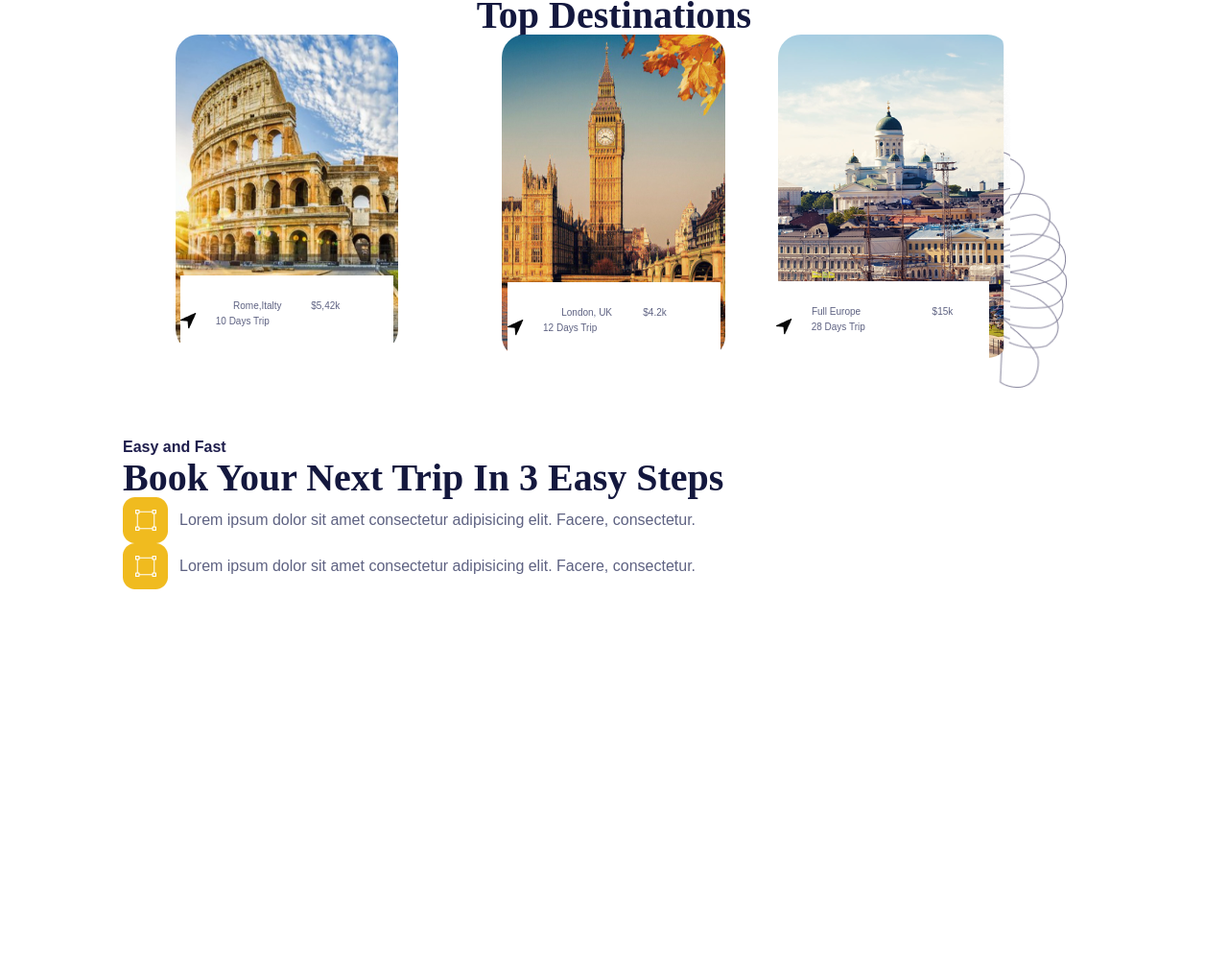
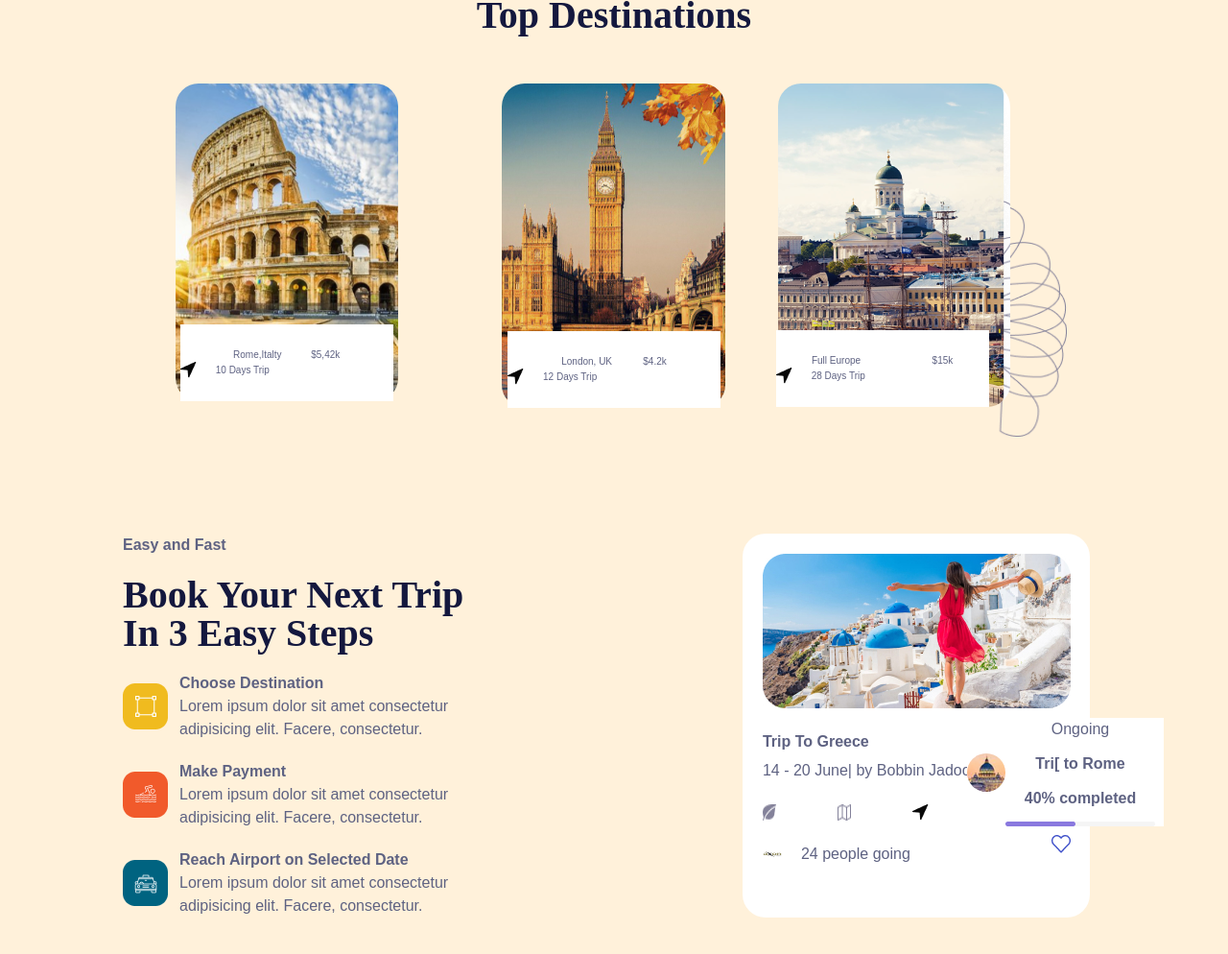
Before and after one commit to terhemeniorwua-png/travellers-website, a website: page index.html in a window 1280 px wide. Shown: the part 1300-2294 px from the top of the page at 96% size. Before the commit the page ends 1914 px from the top, so only its background shows below. Drawn offline with Linux system fonts and the light colour scheme.

Commit message:
made the booking section

```diff
--- a/index.html
+++ b/index.html
@@ -83,7 +83,7 @@
                     <h2 class="text-[#5E6282] pb-2">Top Selling</h2>
                     <h1 class="subHead">Top Destinations</h1>
                 </div>
-                <div class="flex gap-0">
+                <div class="paddingcity flex gap-0">
                     <div class="cityCard">
                         <img src="image/massion2.png" alt="" class=" rounded-3xl">
                         <div class="cardText">
@@ -131,21 +131,68 @@
                 </div>
              </section>
              <!-- booking -->
-              <section>
-                <div>
+              <section class="flex gap-5 paddingcity">
+                <div class="space-y-5">
                     <h2>Easy and Fast</h2>
-                    <h1 class="subHead">Book Your Next Trip In 3 Easy Steps</h1>
+                    <h1 class="subHead w-[60%]">Book Your Next Trip In 3 Easy Steps</h1>
                     <div class="flex items-center gap-3">
                         <img src="image/yellow-sqr.png" alt="">
+                        <div class="w-[50%]">
+                            <h2>Choose Destination</h2>
                         <p>Lorem ipsum dolor sit amet consectetur adipisicing elit. Facere, consectetur.</p>
+                        </div>
                     </div>
                     <div class="flex items-center gap-3">
-                        <img src="image/yellow-sqr.png" alt="">
+                        <img src="image/Group 12.png" alt="">
+                        <div class="w-[50%]">
+                            <h2>Make Payment</h2>
                         <p>Lorem ipsum dolor sit amet consectetur adipisicing elit. Facere, consectetur.</p>
+                        </div>
+                    </div>
+                     <div class="flex items-center gap-3">
+                        <img src="image/Group 11.png" alt="">
+                       <div class="w-[50%]">
+                         <h2>Reach Airport on Selected Date</h2>
+                        <p>Lorem ipsum dolor sit amet consectetur adipisicing elit. Facere, consectetur.</p>
+                       </div>
                     </div>
                 </div>
+                <!-- card -->
+                <div class="celeCard">
+                    <img src="image/clelLady.jpg" alt="">
+                    <div class="pt-5">
+                        <h2 class="text-[#060813]">Trip To Greece</h2>
+                        <p>
+                            <span>14 - 20 June| by Bobbin Jadoo</span>
+                        </p>
+                        <div class="flex justify-start gap-16 pt-5">
+                            <img src="image/leaf 1.png" alt="" class="text-sm">
+                            <img src="image/Group (4).png" alt="" class="text-sm">
+                            <img src="image/arrow-head.png" alt="" class="text-sm">
+                        </div>
+                        <div class="flex justify-between items-center">
+                           <div class="flex items-center gap-5 pt-5">
+                             <img src="image/image 27.png" alt="" class="size-5">
+                            <p>24 people going</p>
+                           </div>
+                           <div><img src="image/love.png" alt="" class="text-sm"></div>
+                        </div>
+                    </div>
+                </div>
+
               </section>
+              <!-- positioned card on celeCard -->
+                  <div class="flex items-center bg-white w-[20%] relative bottom-[13em] left-[55em]">
+                    <img src="image/bongalo.png" alt="" class="rounded-full size-10">
+                    <div class="flex flex-col items-center space-y-3">
+                        <h6>Ongoing</h6>
+                        <h2>Tri[ to Rome</h2>
+                        <h2>40% completed</h2>
+                        <img src="image/Group 3.png" alt="">
+                    </div>
+                </div>
         </main>
+
 
 
 </body>
--- a/src/input.css
+++ b/src/input.css
@@ -14,7 +14,7 @@
 }
 body{
     background-image: url(../image/Decore.png);
-    background-color: var(--bg-lemon);
+    background-color: #FFF1DA;
     background-repeat: no-repeat;
     background-position: top right;
     padding-left: 10%;
@@ -32,7 +32,7 @@
     font-family: var(--font-volkhov);
 }
 h2{
-    color: #1E1D4C;
+    color: #5E6282;
     font-weight:700;
 }
 h4{
@@ -85,3 +85,13 @@
     padding-top: 7%;
 
 }
+.paddingcity{
+    padding-top: 5%;
+
+}
+.celeCard{
+    background-color: white;
+    padding: 2%;
+    border-radius: 1.5em;
+    line-height: 30px;
+}
```
Also changed, not shown: image/Group 3.png (added), src/output.css.
